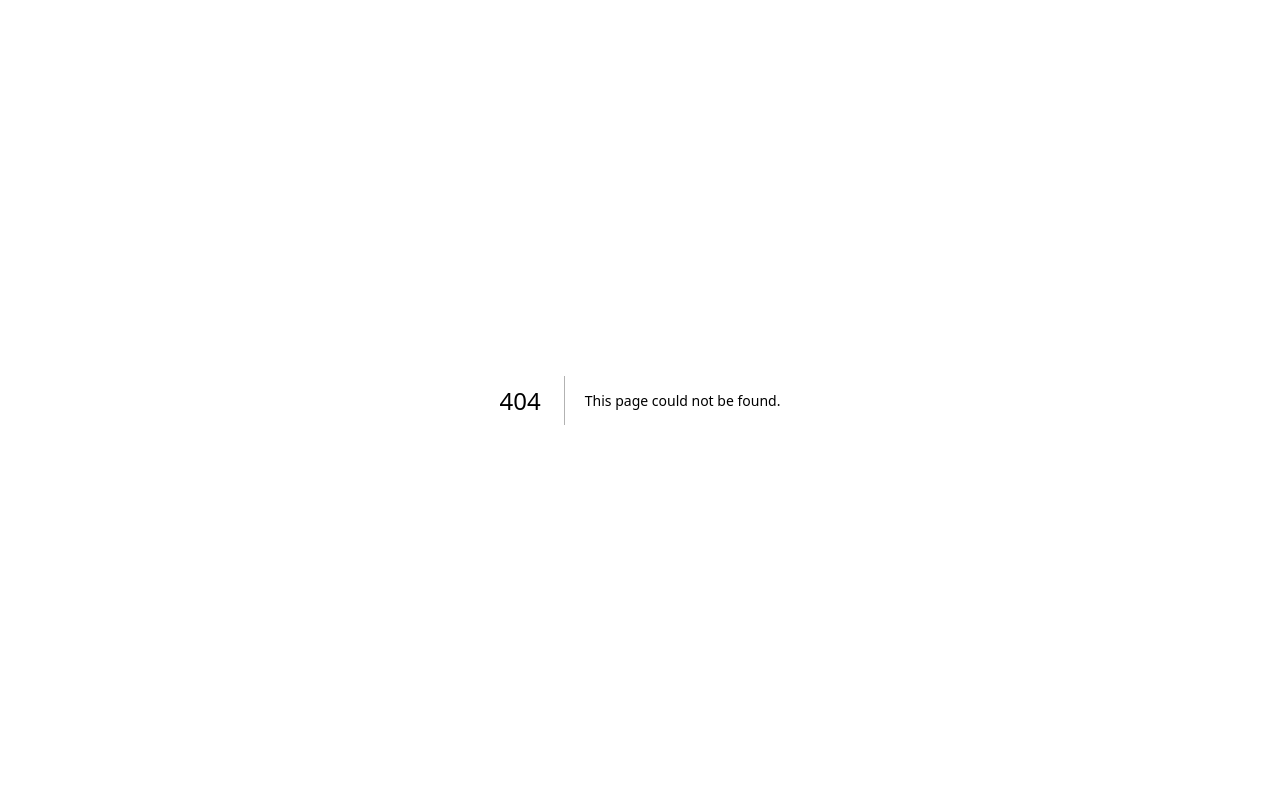
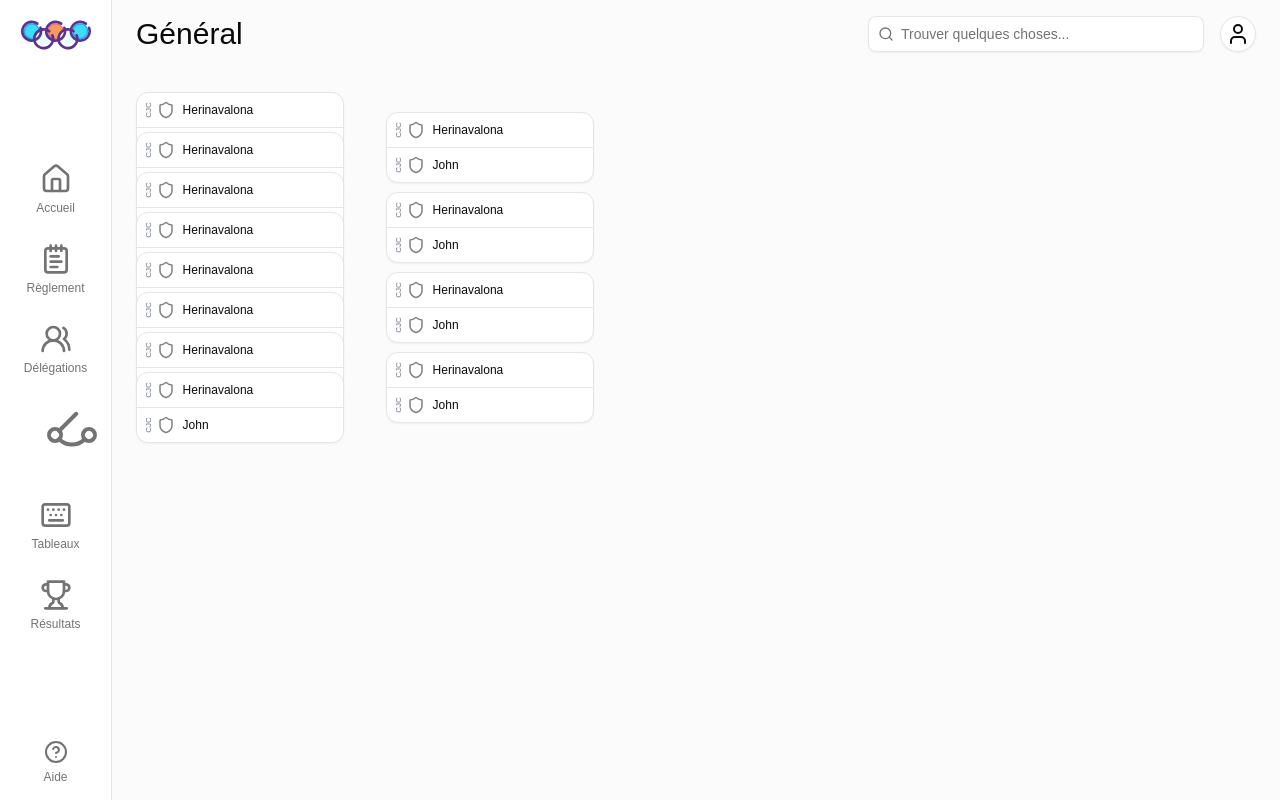
Before and after one commit to hernaval/jdraw, a Next.js app: page /competition/1/board/draw/1/bracket in a window 1280 px wide. Before the commit this address had no page. Built offline with nearby package versions, Linux system fonts and the light colour scheme.

Commit message:
HER-45 dynamic bracket using relative position

```diff
--- /dev/null
+++ b/app/competition/[name]/board/draw/[category]/bracket/(components)/BracketTree.tsx
@@ -0,0 +1,46 @@
+import MatchCard from '@/components/block/match-card'
+import { BracketEntity } from '@/types/model/Bracket'
+import React from 'react'
+
+interface BracketTreeProps {
+  rounds: BracketEntity[]
+}
+
+const BracketTree: React.FC<BracketTreeProps> = ({ rounds }) => {
+  const totalRounds = rounds.length
+  const bracketHeight = Math.pow(2, totalRounds) * 80
+  return (
+    <div className='h-full'>
+      <div className='relative' style={{ height: `${bracketHeight}px` }}>
+        {rounds.map((round, roundIndex) => (
+          <div
+            key={roundIndex}
+            className='absolute top-0 bottom-0 w-48'
+            style={{
+              left: `${roundIndex * 250}px`,
+            }}>
+            {round.matches.map((match, matchIndex) => {
+              const matchHeight = bracketHeight / round.matches.length
+              const yPos = matchHeight * matchIndex + matchHeight / 2
+
+              return (
+                <div
+                  key={match.id}
+                  className='absolute'
+                  style={{
+                    top: `${yPos - 20}px`,
+                  }}>
+                  <MatchCard
+                    match={match}
+                    extraMargin={roundIndex > 0 ? '' : ''}
+                  />
+                </div>
+              )
+            })}
+          </div>
+        ))}
+      </div>
+    </div>
+  )
+}
+export default BracketTree
--- /dev/null
+++ b/app/competition/[name]/board/draw/[category]/bracket/page.tsx
@@ -0,0 +1,123 @@
+import React from 'react'
+import BracketTree from './(components)/BracketTree'
+import { BracketEntity } from '@/types/model/Bracket'
+
+const rounds: BracketEntity[] = [
+  {
+    round: 1,
+    matches: [
+      {
+        id: 1,
+        position: 1,
+        whiteAthlet: { firstname: 'Herinavalona', lastname: 'Ranarivola' },
+        blueAthlet: { firstname: 'John', lastname: 'Doe' },
+        winnerAthlet: null,
+      },
+      {
+        id: 2,
+        position: 2,
+        whiteAthlet: { firstname: 'Herinavalona', lastname: 'Ranarivola' },
+        blueAthlet: { firstname: 'John', lastname: 'Doe' },
+        winnerAthlet: null,
+      },
+      {
+        id: 3,
+        position: 3,
+        whiteAthlet: { firstname: 'Herinavalona', lastname: 'Ranarivola' },
+        blueAthlet: { firstname: 'John', lastname: 'Doe' },
+        winnerAthlet: null,
+      },
+      {
+        id: 4,
+        position: 4,
+        whiteAthlet: { firstname: 'Herinavalona', lastname: 'Ranarivola' },
+        blueAthlet: { firstname: 'John', lastname: 'Doe' },
+        winnerAthlet: null,
+      },
+      {
+        id: 5,
+        position: 5,
+        whiteAthlet: { firstname: 'Herinavalona', lastname: 'Ranarivola' },
+        blueAthlet: { firstname: 'John', lastname: 'Doe' },
+        winnerAthlet: null,
+      },
+      {
+        id: 6,
+        position: 6,
+        whiteAthlet: { firstname: 'Herinavalona', lastname: 'Ranarivola' },
+        blueAthlet: { firstname: 'John', lastname: 'Doe' },
+        winnerAthlet: null,
+      },
+      {
+        id: 7,
+        position: 7,
+        whiteAthlet: { firstname: 'Herinavalona', lastname: 'Ranarivola' },
+        blueAthlet: { firstname: 'John', lastname: 'Doe' },
+        winnerAthlet: null,
+      },
+      {
+        id: 8,
+        position: 8,
+        whiteAthlet: { firstname: 'Herinavalona', lastname: 'Ranarivola' },
+        blueAthlet: { firstname: 'John', lastname: 'Doe' },
+        winnerAthlet: null,
+      },
+    ],
+  },
+  {
+    round: 2,
+    matches: [
+      {
+        id: 1,
+        position: 9,
+        whiteAthlet: { firstname: 'Herinavalona', lastname: 'Ranarivola' },
+        blueAthlet: { firstname: 'John', lastname: 'Doe' },
+        winnerAthlet: null,
+      },
+      {
+        id: 2,
+        position: 10,
+        whiteAthlet: { firstname: 'Herinavalona', lastname: 'Ranarivola' },
+        blueAthlet: { firstname: 'John', lastname: 'Doe' },
+        winnerAthlet: null,
+      },
+      {
+        id: 3,
+        position: 11,
+        whiteAthlet: { firstname: 'Herinavalona', lastname: 'Ranarivola' },
+        blueAthlet: { firstname: 'John', lastname: 'Doe' },
+        winnerAthlet: null,
+      },
+      {
+        id: 4,
+        position: 12,
+        whiteAthlet: { firstname: 'Herinavalona', lastname: 'Ranarivola' },
+        blueAthlet: { firstname: 'John', lastname: 'Doe' },
+        winnerAthlet: null,
+      },
+    ],
+  },
+  // {
+  //     round: 3,
+  //     matches: [
+  //         {id: 1, position:13, whiteAthlet: {firstname: "Herinavalona", lastname: "Ranarivola"}, blueAthlet: {firstname: "John", lastname: "Doe"}, winnerAthlet: null},
+  //         {id: 2, position:14, whiteAthlet: {firstname: "Herinavalona", lastname: "Ranarivola"}, blueAthlet: {firstname: "John", lastname: "Doe"}, winnerAthlet: null},
+  //     ]
+  // },
+  // {
+  //     round: 4,
+  //     matches: [
+  //         {id: 1, position:15, whiteAthlet: {firstname: "Herinavalona", lastname: "Ranarivola"}, blueAthlet: {firstname: "John", lastname: "Doe"}, winnerAthlet: null},
+  //     ]
+  // }
+]
+
+const BracketGenerationPage = ({ searchParams, params }: any) => {
+  return (
+    <div>
+      <BracketTree rounds={rounds} />
+    </div>
+  )
+}
+
+export default BracketGenerationPage
--- /dev/null
+++ b/components/block/match-card.tsx
@@ -0,0 +1,52 @@
+import { MatchEntity } from '@/types/model/Match'
+import React from 'react'
+import { Card } from '../ui/card'
+import { cn } from '@/lib/utils'
+import { Separator } from '../ui/separator'
+import { Shield } from 'lucide-react'
+import { AthletEntity } from '@/types/model/athlet'
+
+interface MatchCardProps {
+  match: MatchEntity
+  extraMargin?: string
+}
+
+interface AthletRowProps {
+  blueJudogi?: boolean
+  athlet?: Partial<AthletEntity>
+}
+
+const Flag = () => <Shield color='gray' size={18} />
+const AthletRow: React.FC<AthletRowProps> = ({
+  blueJudogi = false,
+  athlet,
+}) => {
+  return (
+    <div
+      className={cn(
+        blueJudogi ? ' border-blue-900' : '',
+        'flex items-center justify-between'
+      )}>
+      <div className='flex items-center pl-1'>
+        <span className='text-2xs text-gray-500 rotate-[-90deg] m-0'>CJC</span>
+        <Flag />
+        <span className='ml-2 text-xs font-medium'>{athlet?.firstname}</span>
+      </div>
+      {/* <span className="text-sm ">I(1) W(1) S(2)</span> */}
+    </div>
+  )
+}
+
+const MatchCard: React.FC<MatchCardProps> = ({ match, extraMargin }) => {
+  return (
+    <Card className={cn('w-52 bg-white shadow-sm py-2', extraMargin)}>
+      <div className=''>
+        <AthletRow athlet={match.whiteAthlet} />
+        <Separator className='my-2' />
+        <AthletRow blueJudogi athlet={match.blueAthlet} />
+      </div>
+    </Card>
+  )
+}
+
+export default MatchCard
--- a/tailwind.config.js
+++ b/tailwind.config.js
@@ -4,6 +4,9 @@ module.exports = {
   content: ['./app/**/*.{js,ts,jsx,tsx}', './components/**/*.{js,ts,jsx,tsx}'],
   theme: {
     extend: {
+      fontSize: {
+        '2xs': ['0.5rem'],
+      },
       borderRadius: {
         lg: 'var(--radius)',
         md: 'calc(var(--radius) - 2px)',
--- a/types/model/Bracket.ts
+++ b/types/model/Bracket.ts
@@ -1,5 +1,6 @@
 import { MatchEntity } from './Match'
 
-export interface Bracket {
+export interface BracketEntity {
+  round: number
   matches: MatchEntity[]
 }
```
Also changed, not shown: types/model/Match.ts (+5 -5 lines).
